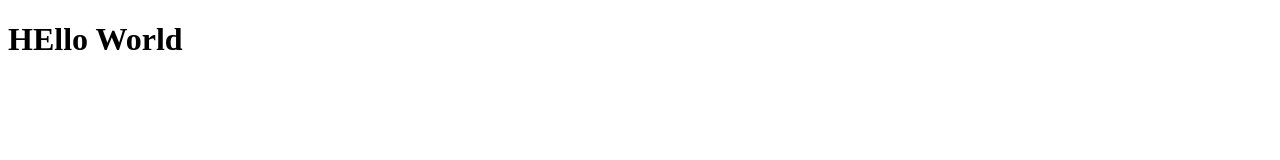
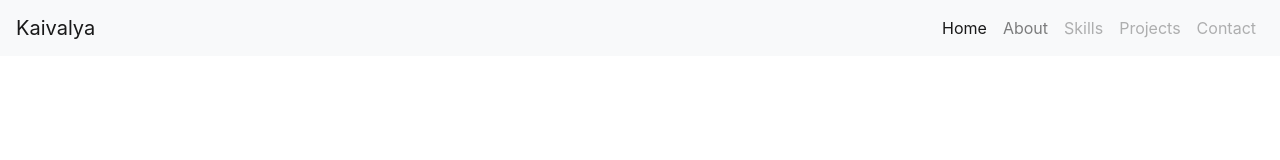
Before and after one commit to KaivalyaTolmare/portfolio_kaivalya, a plain HTML site: page index.html in a window 1280 px wide. Drawn offline with nearby package versions, Linux system fonts and the light colour scheme.

Commit message:
Update index.html

```diff
--- a/index.html
+++ b/index.html
@@ -3,10 +3,48 @@
 <head>
     <meta charset="UTF-8">
     <meta name="viewport" content="width=device-width, initial-scale=1.0">
-    <title>Document</title>
+    <link rel="icon" type="image/png" href="https://static-00.iconduck.com/assets.00/adobe-portfolio-icon-2048x2048-9mr3hke4.png">
+
+    <link rel="stylesheet" href="https://cdn.jsdelivr.net/npm/bootstrap@4.6.2/dist/css/bootstrap.min.css" integrity="sha384-xOolHFLEh07PJGoPkLv1IbcEPTNtaed2xpHsD9ESMhqIYd0nLMwNLD69Npy4HI+N" crossorigin="anonymous">
+
+    <script src="https://cdn.jsdelivr.net/npm/jquery@3.5.1/dist/jquery.slim.min.js" integrity="sha384-DfXdz2htPH0lsSSs5nCTpuj/zy4C+OGpamoFVy38MVBnE+IbbVYUew+OrCXaRkfj" crossorigin="anonymous"></script>
+<script src="https://cdn.jsdelivr.net/npm/bootstrap@4.6.2/dist/js/bootstrap.bundle.min.js" integrity="sha384-Fy6S3B9q64WdZWQUiU+q4/2Lc9npb8tCaSX9FK7E8HnRr0Jz8D6OP9dO5Vg3Q9ct" crossorigin="anonymous"></script>
+
+    <title>Kaivalya Portfolio</title>
 </head>
 <body>
-    <h1>HEllo World</h1>
+    <!-- Navbar starts from here -->
+    <div>
+        <nav class="navbar navbar-expand-lg navbar-light bg-light">
+  <a class="navbar-brand" href="#">Kaivalya</a>
+  <button class="navbar-toggler" type="button" data-toggle="collapse" data-target="#navbarSupportedContent" aria-controls="navbarSupportedContent" aria-expanded="false" aria-label="Toggle navigation">
+    <span class="navbar-toggler-icon"></span>
+  </button>
+
+  <div class="collapse navbar-collapse" id="navbarSupportedContent">
+    <ul class="navbar-nav ml-auto">
+      <li class="nav-item active">
+        <a class="nav-link" href="#">Home <span class="sr-only">(current)</span></a>
+      </li>
+      <li class="nav-item">
+        <a class="nav-link" href="#">About</a>
+
+      <li class="nav-item">
+        <a class="nav-link disabled">Skills</a>
+      </li>
+      <li class="nav-item">
+        <a class="nav-link disabled">Projects</a>
+      </li>
+      <li class="nav-item">
+        <a class="nav-link disabled">Contact</a>
+      </li>
+    </ul>
+
+  </div>
+</nav>
+
+    </div>
+    <!-- Navbar ends here -->
 
 
 </body>
```
